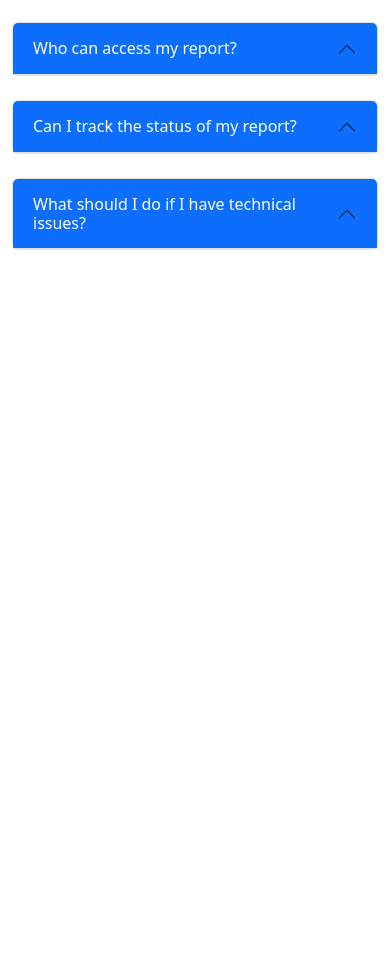
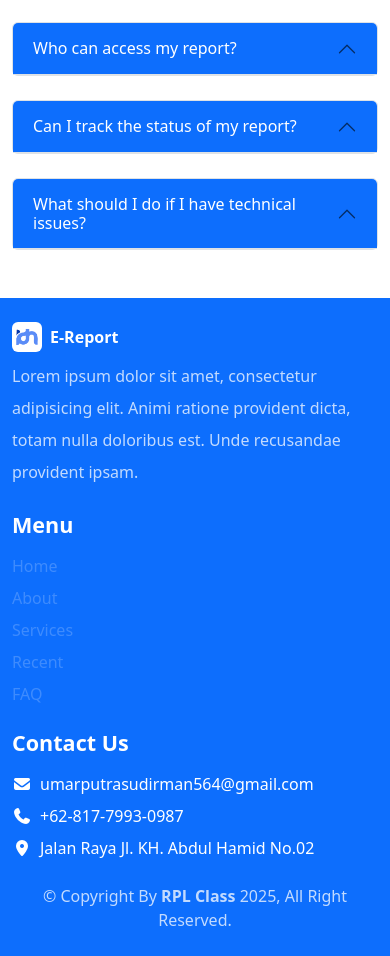
Before and after one commit to UPS-id/e-report, a plain HTML site: page index.html in a window 390 px wide. Shown: the part 6023-6979 px from the top of the page. Before the commit the page ends 6321 px from the top, so only its background shows below. Drawn offline with nearby package versions, Linux system fonts and the light colour scheme; files that its build step writes are made by us from their sources; a web font is replaced by a local one.

Commit message:
first commit

```diff
--- a/assets/style.css
+++ b/assets/style.css
@@ -1,4 +1,8 @@
 @import url('https://fonts.googleapis.com/css2?family=Funnel+Display:wght@300..800&family=Poppins:ital,wght@0,100;0,200;0,300;0,400;0,500;0,600;0,700;0,800;0,900;1,100;1,200;1,300;1,400;1,500;1,600;1,700;1,800;1,900&display=swap');
+html {
+    scroll-behavior: smooth;
+}
+
 
 body {
     font-family: 'Poppins', sans-serif;
@@ -32,6 +36,19 @@ section {
     width: 100%;
 }
 
+.footer {
+    margin-top: 100px;
+    padding-bottom: 20px;
+}
+
+.footer-link {
+    opacity: 0.2;
+}
+
+.footer-link:hover {
+    opacity: 1;
+}
+
 @media (max-width: 1042px) {
     .hero .col img {
         width: 400px;
--- a/index.html
+++ b/index.html
@@ -36,13 +36,16 @@
             <div class="collapse navbar-collapse" id="navbarNav">
                 <ul class="navbar-nav ms-auto gap-4 text-center pt-4 pt-lg-0">
                     <li class="nav-item">
-                        <a class="nav-link text-primary" href="#">Home</a>
+                        <a class="nav-link text-primary" href="#hero">Home</a>
                     </li>
                     <li class="nav-item">
-                        <a class="nav-link text-primary" href="#">Features</a>
+                        <a class="nav-link text-primary" href="#services">Services</a>
                     </li>
                     <li class="nav-item">
-                        <a class="nav-link text-primary" href="#">Pricing</a>
+                        <a class="nav-link text-primary" href="#recent-report">Recent</a>
+                    </li>
+                    <li class="nav-item">
+                        <a class="nav-link text-primary" href="#faq">FAQ</a>
                     </li>
                 </ul>
             </div>
@@ -63,8 +66,8 @@
                         your school environment. Experience simple access and transparency for every report you make.
                     </p>
                     <div>
-                        <a href="#" class="btn btn-primary">About Us</a>
-                        <a href="#" class="btn btn-outline-primary">Start Reporting</a>
+                        <a href="#about" class="btn btn-primary">About Us</a>
+                        <a href="#recent-report" class="btn btn-outline-primary">Start Reporting</a>
                     </div>
                 </div>
                 <div class="col d-flex justify-content-center justify-content-lg-end">
@@ -370,11 +373,58 @@
     </section>
     <!-- FAQ End -->
 
-    <!-- JavaScript -->
-    <script src="https://cdn.jsdelivr.net/npm/bootstrap@5.3.0/dist/js/bootstrap.bundle.min.js"
-        integrity="sha384-geWF76RCwLtnZ8qwWowPQNguL3RmwHVBC9FhGdlKrxdiJJigb/j/68SIy3Te4Bkz"
-        crossorigin="anonymous"></script>
-    <script src="script.js"></script>
+    <!-- Footer -->
+    <footer class="bg-primary text-white py-4">
+        <div class="container">
+            <div class="row justify-content-between row-gap-4">
+                <div class="col-md-4 text-white">
+                    <div class="d-flex align-items-center gap-2 mb-2">
+                        <img src="assets/img/idn.png" alt="Logo" width="30"
+                            class="d-inline-block align-text-top rounded">
+                        <span class="fw-bold m-0">E-Report</span>
+                    </div>
+                    <p class="lh-lg opacity-75 m-0">Lorem ipsum dolor sit amet, consectetur adipisicing elit. Animi
+                        ratione provident dicta, totam nulla doloribus est. Unde recusandae provident ipsam.</p>
+                </div>
+
+                <div class="col-md-2 d-flex flex-column gap-2">
+                    <h4 class="fw-bold text-white">Menu</h4>
+                    <a href="#hero" class="footer-link text-decoration-none text-white">Home</a>
+                    <a href="#about" class="footer-link text-decoration-none text-white">About</a>
+                    <a href="#services" class="footer-link text-decoration-none text-white">Services</a>
+                    <a href="#recent-report" class="footer-link text-decoration-none text-white">Recent</a>
+                    <a href="#faq" class="footer-link text-decoration-none text-white">FAQ</a>
+                </div>
+
+                <div class="col-md-4 d-flex flex-column gap-2 text-white">
+                    <h4 class="fw-bold">Contact Us</h4>
+                    <p class="m-0 d-flex align-items-center gap-2">
+                        <i class="fa-solid fa-envelope"></i>
+                        umarputrasudirman564@gmail.com
+                    </p>
+                    <p class="m-0 d-flex align-items-center gap-2">
+                        <i class="fa-solid fa-phone"></i>
+                        +62-817-7993-0987
+                    </p>
+                    <p class="m-0 d-flex align-items-center gap-2">
+                        <i class="fa-solid fa-location-dot"></i>
+                        Jalan Raya Jl. KH. Abdul Hamid No.02
+                    </p>
+                </div>
+            </div>
+
+            <div class="copyright text-center text-white">
+                <p class="m-0 mt-4 opacity-75">&copy; Copyright By <span class="fw-bold">RPL Class</span> 2025, All
+                    Right Reserved.</p>
+            </div>
+        </div>
+        <!-- Footer End -->
+
+        <!-- JavaScript -->
+        <script src="https://cdn.jsdelivr.net/npm/bootstrap@5.3.0/dist/js/bootstrap.bundle.min.js"
+            integrity="sha384-geWF76RCwLtnZ8qwWowPQNguL3RmwHVBC9FhGdlKrxdiJJigb/j/68SIy3Te4Bkz"
+            crossorigin="anonymous"></script>
+        <script src="script.js"></script>
 </body>
 
 </html>
```
